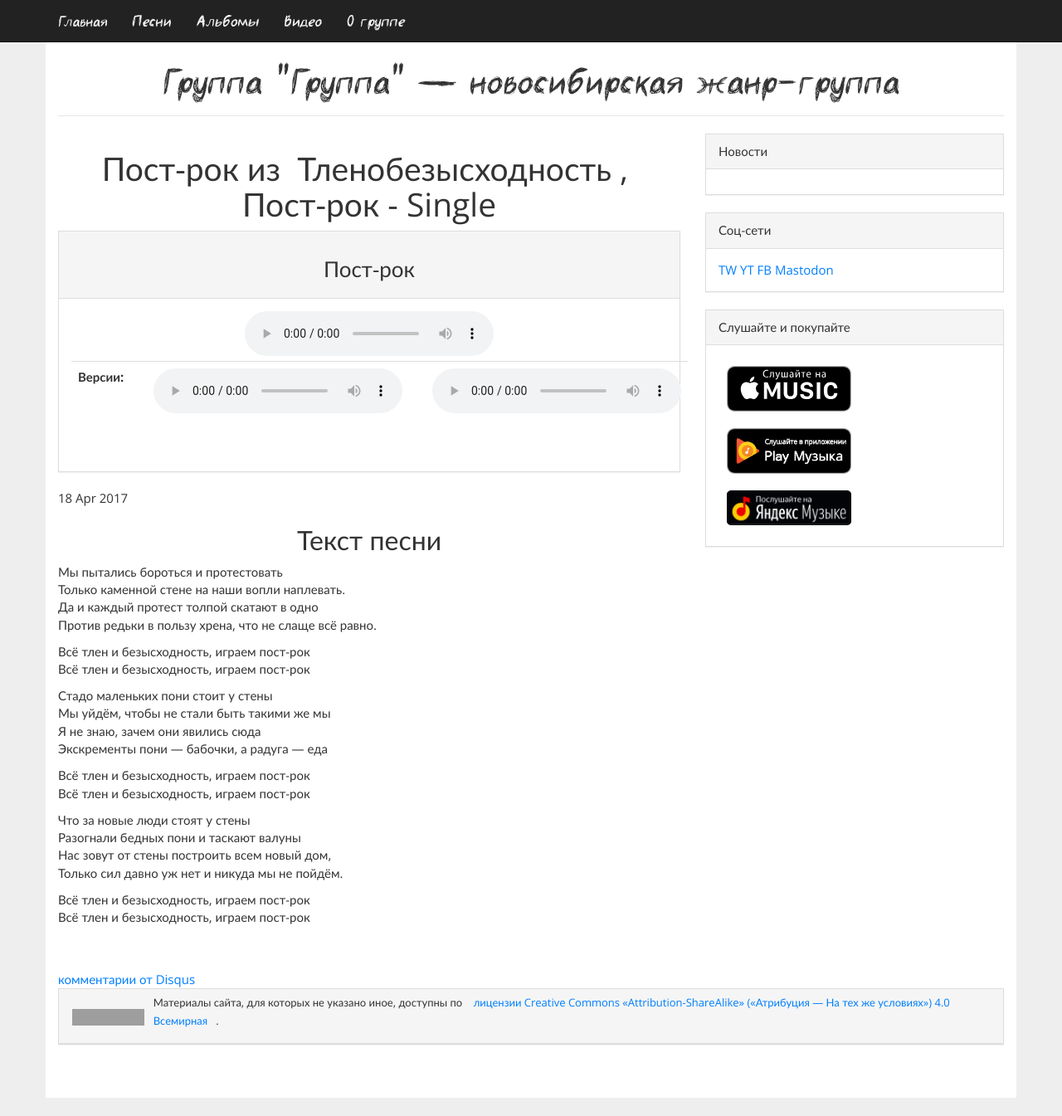
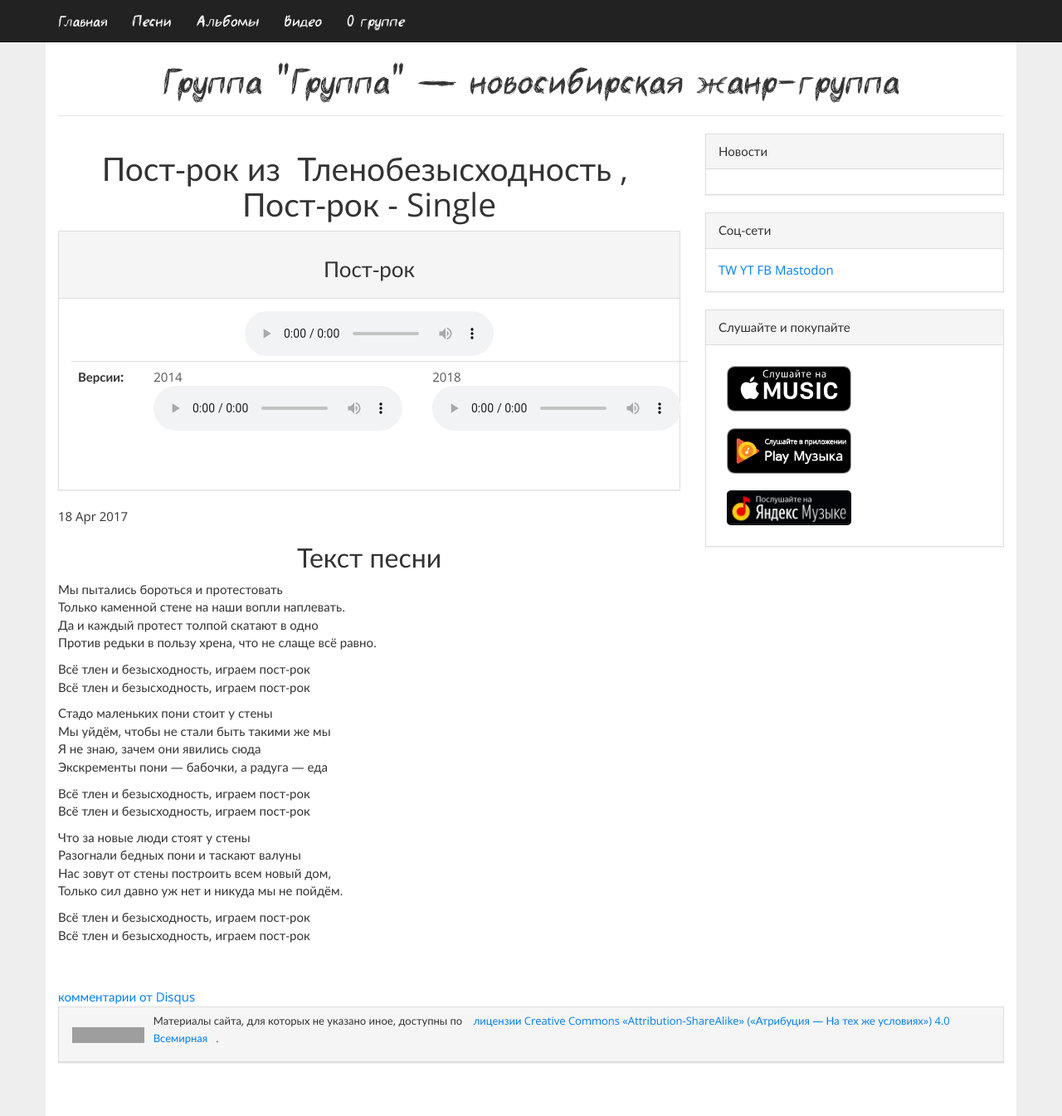
Before and after one commit to gruppa-gruppa-nsk/gruppa-gruppa-nsk.github.io, a Jekyll site: the page built from _posts/songs/06 Пост-рок/2017-04-18-post-rock.markdown, in a window 1280 px wide and 1345 px high. Shown: the whole window at 83% size. Built offline with Jekyll 4.4.1, drawn with Linux system fonts in a browser that asks for light colours; comment, search, counter and statistics services are not loaded; grey boxes are pictures that could not be loaded.

Commit message:
Update song.html

```diff
--- a/_layouts/song.html
+++ b/_layouts/song.html
@@ -34,6 +34,7 @@ layout: default
 	{% for dnl in page.download %}
 		<td>
 		<div data-src="{{ dnl.url }}" class="gruppa-media-url" alt="{{ page.name }}">
+			<span>{{ dnl.name }}</span>
 			<audio controls>
 						<source src="{{dnl.url}}">
 
```
